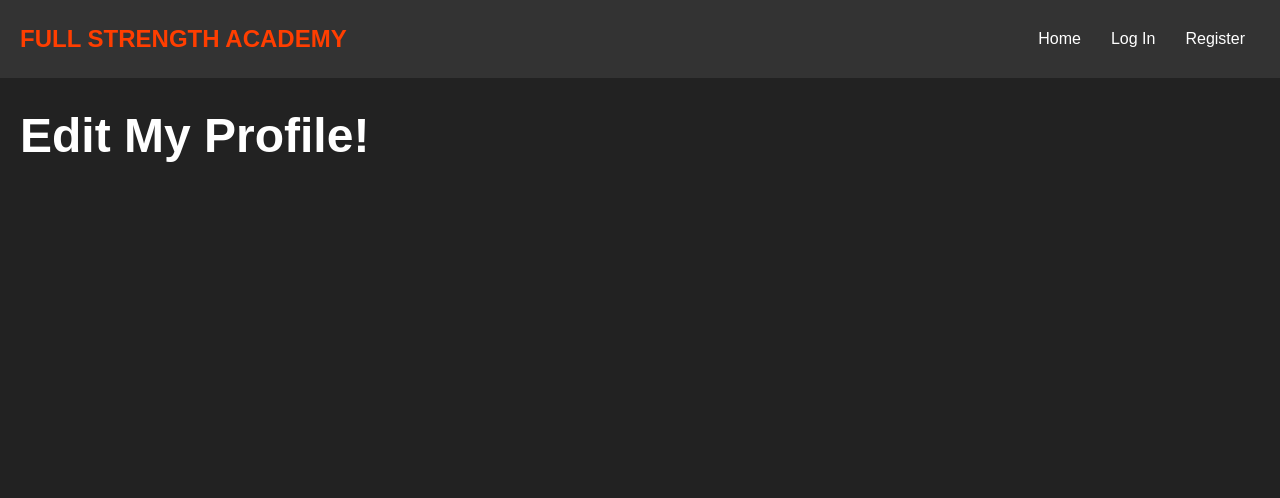
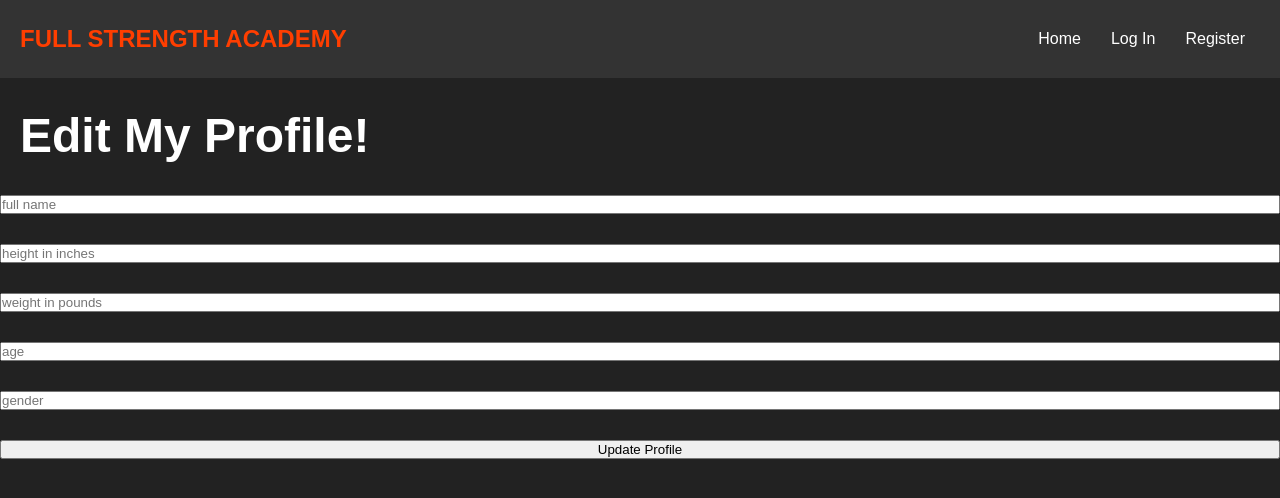
Before and after one commit to rob-roblaw/full-strength-academy, a React (Vite) app: page /editprofile in a window 1280 px wide. Shown: the top 498 px of the page. Built offline with nearby package versions, Linux system fonts and the light colour scheme.

Commit message:
form renders to page

```diff
--- a/src/components/EditProfile.jsx
+++ b/src/components/EditProfile.jsx
@@ -1,8 +1,41 @@
+import { useState } from "react";
+
 const EditProfile = () => {
+  const [ newFullName, setNewFullName ] = useState('');
+  const [ newHeight, setNewHeight ] = useState('');
+  const [ newWeight, setNewWeight ] = useState('');
+  const [ newAge, setNewAge ] = useState('');
+  const [ newGender, setNewGender ] = useState('');
+
+  const getToken = localStorage.getItem('token');
+  const getUsername = localStorage.getItem('username');
+  console.log(getToken);
+  console.log(getUsername);
+
+  const editUserProfile = async(event) => {
+    event.preventDefault();
+
+    try {
+      const response = await fetch('https://full-strength-academy.onrender.com/api/auth/me');
+      console.log(response)
+
+    } catch(err) {
+      console.log(err);
+    }
+  }
+
 
   return (
     <>
       <h2>Edit My Profile!</h2>
+      <form onSubmit={ editUserProfile }>
+        <input placeholder="full name" onChange={(event) => {setNewFullName(event.target.value)}} />
+        <input placeholder="height in inches" type="number" onChange={(event) => {setNewHeight(event.target.value)}} />
+        <input placeholder="weight in pounds" type="number" onChange={(event) => {setNewWeight(event.target.value)}} />
+        <input placeholder="age" type="number" onChange={(event) => {setNewAge(event.target.value)}} />
+        <input placeholder="gender" onChange={(event) => {setNewGender(event.target.value)}}/>
+        <button>Update Profile</button>
+      </form>
     </>
   )
 }
```
